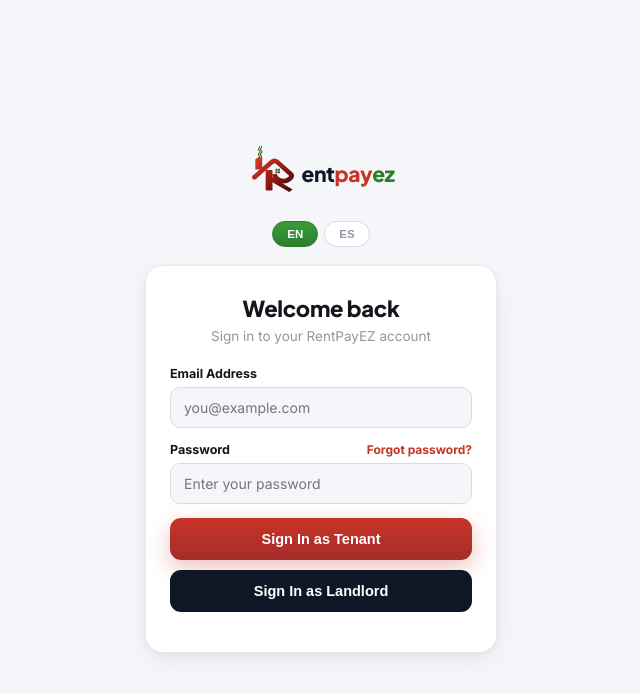
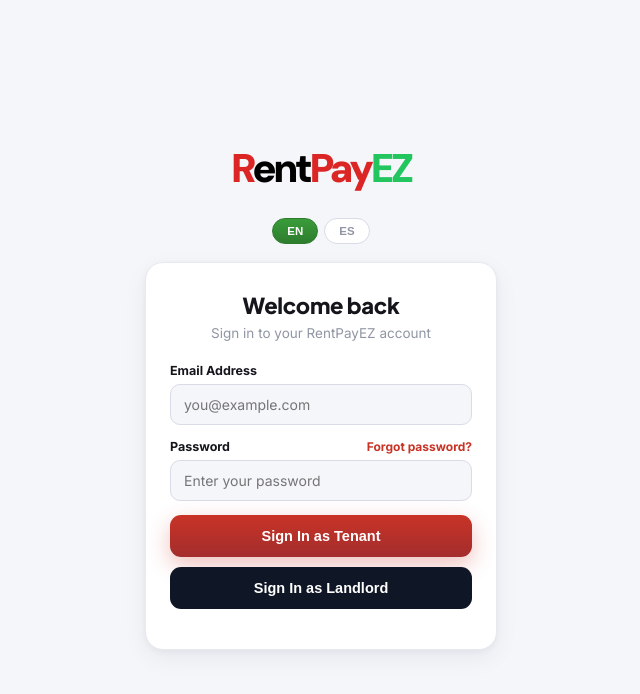
Before and after one commit to lump841-ux/rentpayez-platform, a website: page public/tenant/login.html in a window 1280 px wide. Shown: the whole page, without its empty margins (319-959 px from the left). Drawn offline with Linux system fonts and the light colour scheme.

Commit message:
Swap tenant login logo to match Figma's plain wordmark exactly
Figma's login screen uses a plain text wordmark, not the house-icon
lockup used elsewhere on the site: "RentPayEZ" in DM Sans 900,
letter-spacing -0.085em, with R+Pay in red (#dc2626), ent in black,
EZ in green (#22c55e). Pulled the exact font/weight/colors from the
live Figma Make preview's computed styles and replaced the SVG house
icon + lowercase wordmark on this page to match precisely.

Verified: inline <script> syntax check, <div> tag balance (9/9),
full smoke suite (132 passed, 0 failed).

```diff
--- a/public/tenant/login.html
+++ b/public/tenant/login.html
@@ -8,7 +8,7 @@
 <link rel="apple-touch-icon" href="/assets/apple-touch-icon.png">
 <link rel="preconnect" href="https://fonts.googleapis.com">
 <link rel="preconnect" href="https://fonts.gstatic.com" crossorigin>
-<link href="https://fonts.googleapis.com/css2?family=Inter:wght@400;500;600;700;800&family=Plus+Jakarta+Sans:wght@700;800&display=swap" rel="stylesheet">
+<link href="https://fonts.googleapis.com/css2?family=Inter:wght@400;500;600;700;800&family=Plus+Jakarta+Sans:wght@700;800&family=DM+Sans:wght@900&display=swap" rel="stylesheet">
 <style>
 :root{
   --red:#c93326; --red-dk:#a32d2d;
@@ -28,12 +28,11 @@ body{
 }
 a{color:inherit}
 .wrap{width:100%;max-width:400px;padding:24px}
-.brand-row{display:flex;align-items:center;justify-content:center;gap:2px;margin-bottom:22px}
-.brand-mark{display:flex;align-items:center;justify-content:center;transform:translateY(-4px)}
-.brand-word{font-family:'Plus Jakarta Sans',sans-serif;font-size:21px;font-weight:800;letter-spacing:-0.4px}
-.brand-word .b1{color:var(--navy)}
-.brand-word .b3{color:var(--red)}
-.brand-word .b4{color:var(--green)}
+.brand-row{display:flex;align-items:baseline;justify-content:center;margin-bottom:32px}
+.brand-word{font-family:'DM Sans','Inter',sans-serif;font-size:40px;font-weight:900;letter-spacing:-0.085em;line-height:0.9;white-space:nowrap}
+.brand-word .b1{color:#000}
+.brand-word .b3{color:#dc2626}
+.brand-word .b4{color:#22c55e}
 .sub{color:var(--ink-3);font-size:13.5px;text-align:center;margin-bottom:26px;line-height:1.5}
 .card{background:var(--card);border:1px solid var(--line);border-radius:18px;padding:28px 24px;box-shadow:var(--sh-md)}
 .card-title{font-family:'Plus Jakarta Sans',sans-serif;font-size:22px;font-weight:800;color:var(--ink);text-align:center;margin:0 0 6px;letter-spacing:-.3px}
@@ -64,28 +63,7 @@ a{color:inherit}
 <body>
 <div class="wrap">
   <div class="brand-row">
-    <span class="brand-mark">
-      <svg viewBox="-7 -10 106 106" width="52" height="52" xmlns="http://www.w3.org/2000/svg">
-        <defs>
-          <linearGradient id="lg-r1" x1="10" y1="5" x2="95" y2="95" gradientUnits="userSpaceOnUse"><stop offset="0" stop-color="#e8453a"/><stop offset="0.42" stop-color="#a81f18"/><stop offset="1" stop-color="#2a0503"/></linearGradient>
-          <linearGradient id="lg-g1" x1="0" y1="0" x2="18" y2="26" gradientUnits="userSpaceOnUse"><stop offset="0" stop-color="#4f9530"/><stop offset="1" stop-color="#2c5719"/></linearGradient>
-        </defs>
-        <path d="M18,26 C17.3,22 18.7,19 18,16 C12,12 24,9 18,5 C12,2 22,0 18,-3" stroke="url(#lg-g1)" stroke-width="2.2" fill="none" stroke-linecap="round"/>
-        <path d="M22,26 C21.3,22 22.7,19 22,16 C16,12 28,9 22,5 C16,2 26,0 22,-3" stroke="url(#lg-g1)" stroke-width="2.2" fill="none" stroke-linecap="round"/>
-        <path d="M8,60 L43,29 Q49,24 55,29 L82,53 Q86,57 82,61 Q72,71 59,66 Q50,62 49,53" fill="none" stroke="url(#lg-r1)" stroke-width="9.5" stroke-linecap="butt" stroke-linejoin="round"/>
-        <circle cx="8" cy="60" r="4.7" fill="url(#lg-r1)"/>
-        <path d="M10,44 L10,23 L16,19 L24,19 L24,44 Z" fill="url(#lg-r1)"/>
-        <rect x="31" y="45" width="14" height="42" rx="2" fill="url(#lg-r1)"/>
-        <path d="M44,60 L86,85 L79,90 L38,66 Z" fill="url(#lg-r1)"/>
-        <g fill="url(#lg-g1)">
-          <rect x="50.9" y="42.4" width="4.2" height="4.2" rx="0.8"/>
-          <rect x="55.9" y="42.4" width="4.2" height="4.2" rx="0.8"/>
-          <rect x="50.9" y="47.4" width="4.2" height="4.2" rx="0.8"/>
-          <rect x="55.9" y="47.4" width="4.2" height="4.2" rx="0.8"/>
-        </g>
-      </svg>
-    </span>
-    <span class="brand-word"><span class="b1">ent</span><span class="b3">pay</span><span class="b4">ez</span></span>
+    <span class="brand-word"><span class="b3">R</span><span class="b1">ent</span><span class="b3">Pay</span><span class="b4">EZ</span></span>
   </div>
   <div class="lang-toggle" id="langToggle">
     <button id="langBtnEn" onclick="setLang('en')">EN</button>
```
